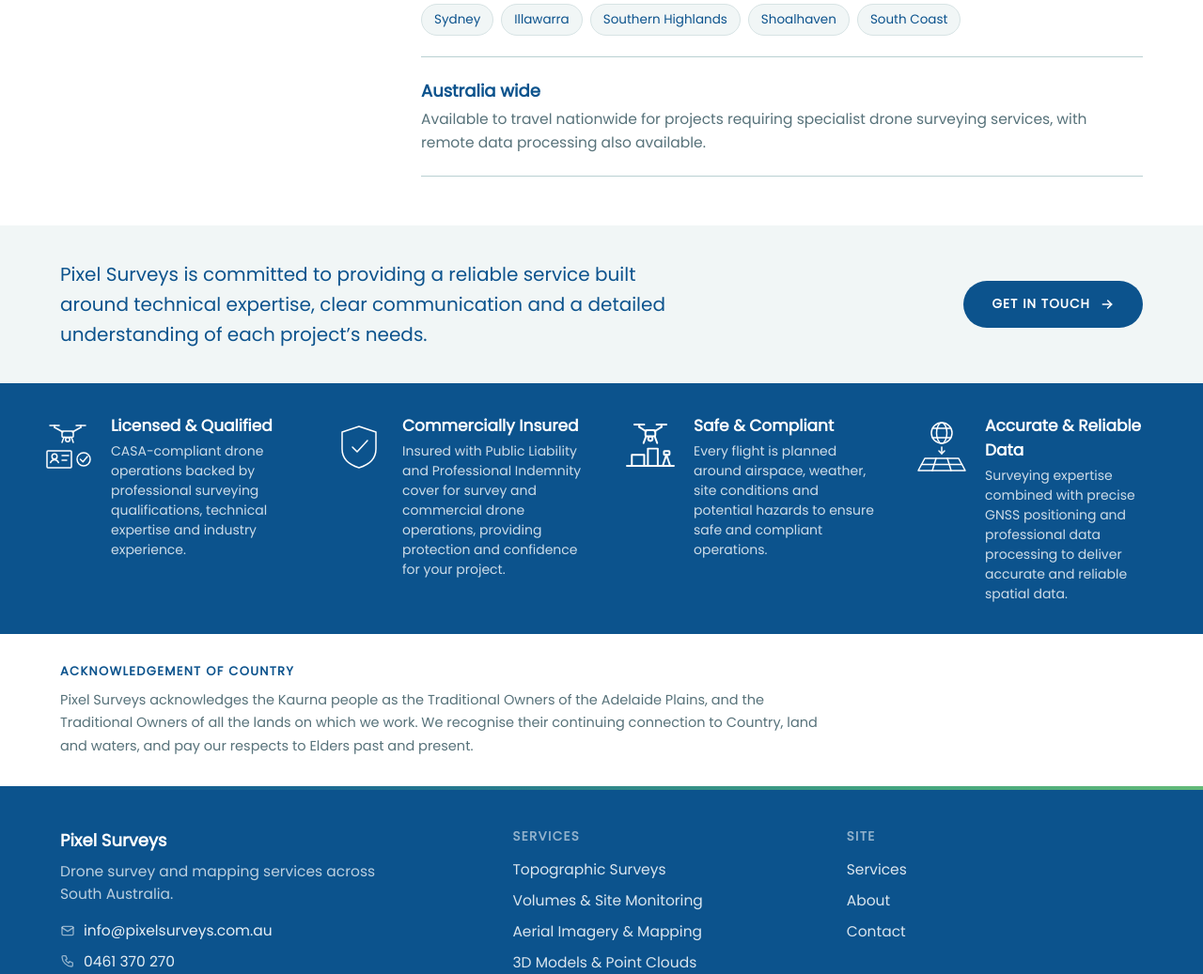
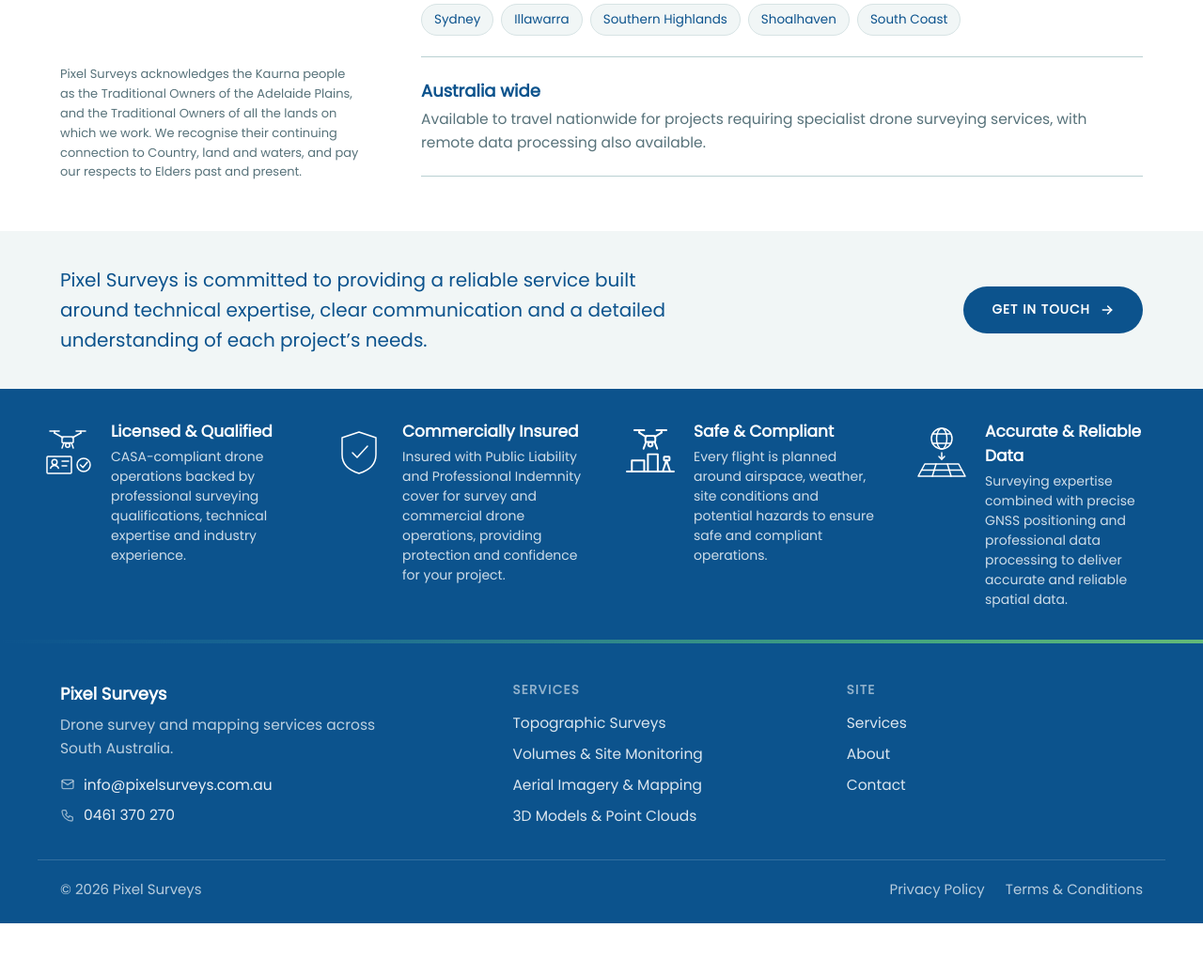
Before and after one commit to NBogoSorter/PixelSurveys, an Astro site: page /about in a window 1280 px wide. Shown: the part 1486-2523 px from the top of the page at 94% size. After the commit the page ends 2469 px from the top, so only its background shows below. Built offline with nearby package versions, Linux system fonts and the light colour scheme; Astro itself is replaced by a stand-in of ours.

Commit message:
Move the Acknowledgement of Country under the coverage map
Follows option P2 as the client edited it: smaller, with no label, in
the Coverage section's left column. Its separate band between the trust
bar and the footer is gone.

```diff
--- a/src/components/CoverageSection.astro
+++ b/src/components/CoverageSection.astro
@@ -117,6 +117,17 @@
         </g>
       </svg>
     </div>
+
+    {/* Acknowledgement of Country, under the map with no label - option P2
+        from the About layout exploration, as the client edited it on
+        21 Oct 2026. It replaces the band of its own that sat between the
+        trust bar and the footer. Wording is the client's. */}
+    <p class="acknowledgement">
+      Pixel Surveys acknowledges the Kaurna people as the Traditional Owners
+      of the Adelaide Plains, and the Traditional Owners of all the lands on
+      which we work. We recognise their continuing connection to Country,
+      land and waters, and pay our respects to Elders past and present.
+    </p>
   </div>
 
   <ul class="areas">
@@ -177,6 +188,13 @@
     display: block;
     width: 87.89%;
     height: auto;
+  }
+
+  .acknowledgement {
+    margin-top: 24px;
+    font-size: 13px;
+    line-height: 1.6;
+    color: var(--color-text-muted);
   }
 
   /* Stronger than --color-border on purpose: these rules are the rows'
--- a/src/pages/about.astro
+++ b/src/pages/about.astro
@@ -132,23 +132,6 @@
   </section>
 
   <TrustBar />
-
-  {/* Its own band between the trust bar and the footer, not part of the
-      footer - the client's call, following option F6 from the About layout
-      exploration. Wording is the client's, 21 Oct 2026. */}
-  <section class="acknowledgement" aria-labelledby="acknowledgement-heading">
-    <div class="container">
-      <h2 class="ack-label" id="acknowledgement-heading">
-        Acknowledgement of Country
-      </h2>
-      <p class="ack-text">
-        Pixel Surveys acknowledges the Kaurna people as the Traditional Owners
-        of the Adelaide Plains, and the Traditional Owners of all the lands on
-        which we work. We recognise their continuing connection to Country,
-        land and waters, and pay our respects to Elders past and present.
-      </p>
-    </div>
-  </section>
 </Base>
 
 <style>
@@ -292,29 +275,6 @@
     width: 16px;
     height: 16px;
   }
-
-  /* White, between the navy trust bar and the navy footer, so it reads as a
-     quiet statement of its own rather than a line of footer small print. */
-  .acknowledgement {
-    padding-block: 30px;
-  }
-
-  .ack-label {
-    font-size: 13px;
-    font-weight: 600;
-    letter-spacing: 0.1em;
-    text-transform: uppercase;
-    color: var(--color-ink);
-  }
-
-  .ack-text {
-    margin-top: 8px;
-    max-width: 90ch;
-    font-size: 14.5px;
-    line-height: 1.7;
-    color: var(--color-text-muted);
-  }
-
   @media (max-width: 760px) {
     .photos {
       grid-template-columns: 1fr;
```
